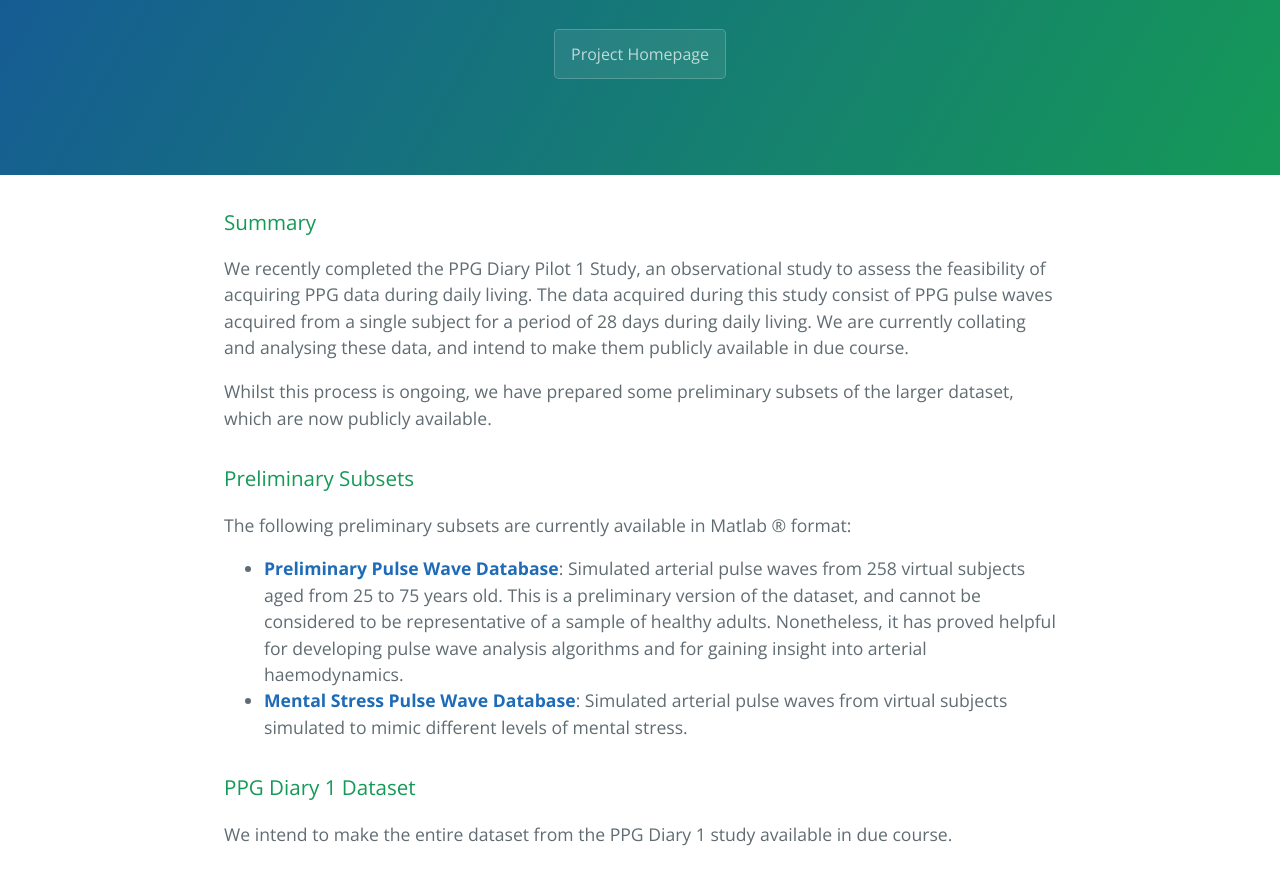
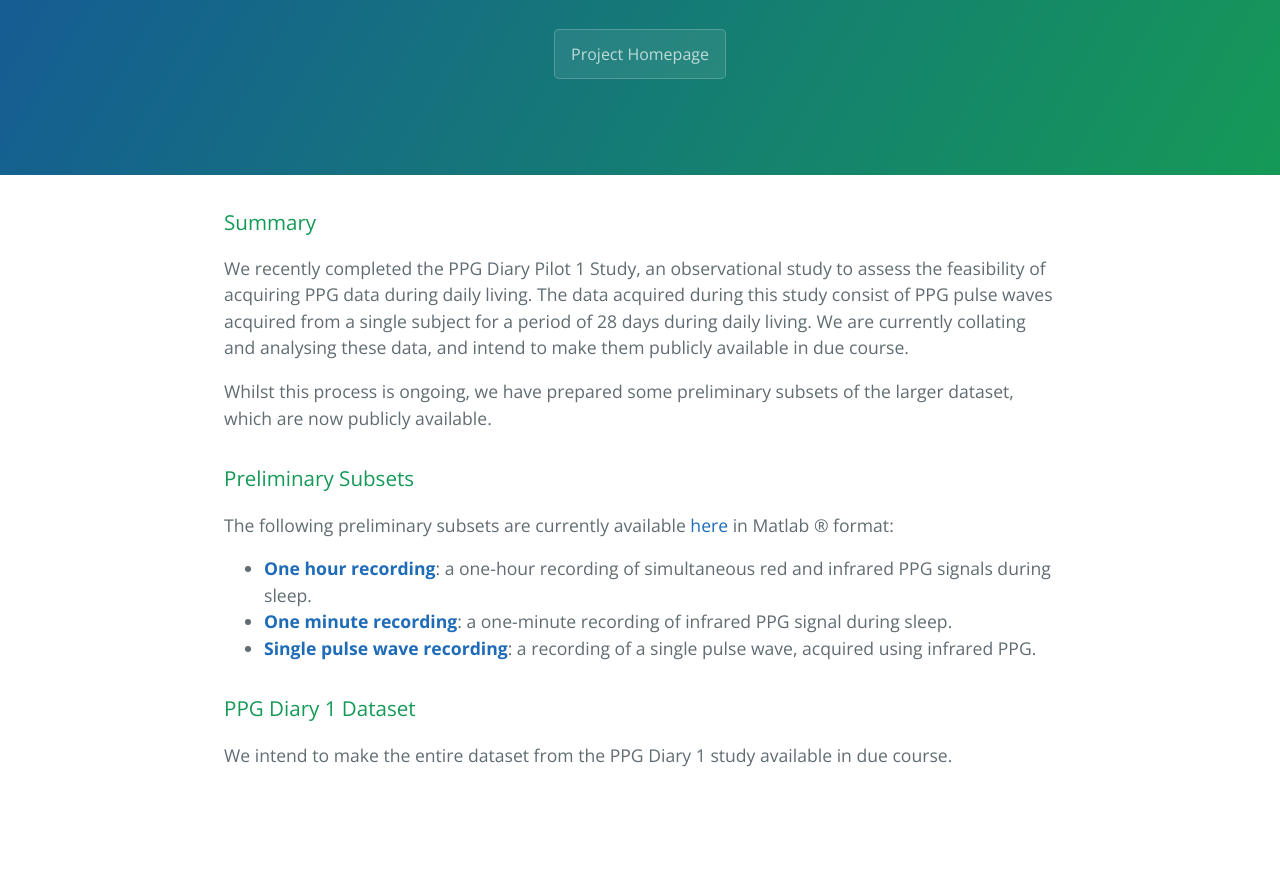
Before and after one commit to peterhcharlton/ppg-diary, a plain HTML site: page datasets.html in a window 1280 px wide. Shown: the part 208-1092 px from the top of the page. After the commit the page ends 1026 px from the top, so only its background shows below. Drawn offline with nearby package versions, Linux system fonts and the light colour scheme.

Commit message:
Update datasets.html

```diff
--- a/datasets.html
+++ b/datasets.html
@@ -26,11 +26,12 @@
 
 <h3><a id="Preliminary Subsets" class="anchor" href="#prelim_subsets" aria-hidden="true"><span aria-hidden="true" class="octicon octicon-link"></span></a>Preliminary Subsets</h3>
 
-<p>The following preliminary subsets are currently available in Matlab &reg; format:</p>
+      <p>The following preliminary subsets are currently available <a href = "https://doi.org/10.5281/zenodo.3268501">here</a> in Matlab &reg; format:</p>
 
 <ul>
-  <li><b><a href="ppwdb.html">Preliminary Pulse Wave Database</a></b>: Simulated arterial pulse waves from 258 virtual subjects aged from 25 to 75 years old. This is a preliminary version of the dataset, and cannot be considered to be representative of a sample of healthy adults. Nonetheless, it has proved helpful for developing pulse wave analysis algorithms and for gaining insight into arterial haemodynamics.</li>
-  <li><b><a href="mental_stress_db.html">Mental Stress Pulse Wave Database</a></b>: Simulated arterial pulse waves from virtual subjects simulated to mimic different levels of mental stress.</li>
+  <li><b><a href="https://zenodo.org/record/3268501/files/PPGdiary1_1_hour_sample.mat?download=1">One hour recording</a></b>: a one-hour recording of simultaneous red and infrared PPG signals during sleep.</li>
+  <li><b><a href="https://zenodo.org/record/3268501/files/PPGdiary1_1_min_sample.mat?download=1">One minute recording</a></b>: a one-minute recording of infrared PPG signal during sleep.</li>
+  <li><b><a href="https://zenodo.org/record/3268501/files/PPGdiary1_1_pulse_sample.mat?download=1">Single pulse wave recording</a></b>: a recording of a single pulse wave, acquired using infrared PPG.</li>
 </ul>
 
 <h3><a id="PPG Diary 1 Dataset" class="anchor" href="#ppgdiary1" aria-hidden="true"><span aria-hidden="true" class="octicon octicon-link"></span></a>PPG Diary 1 Dataset</h3>
```
